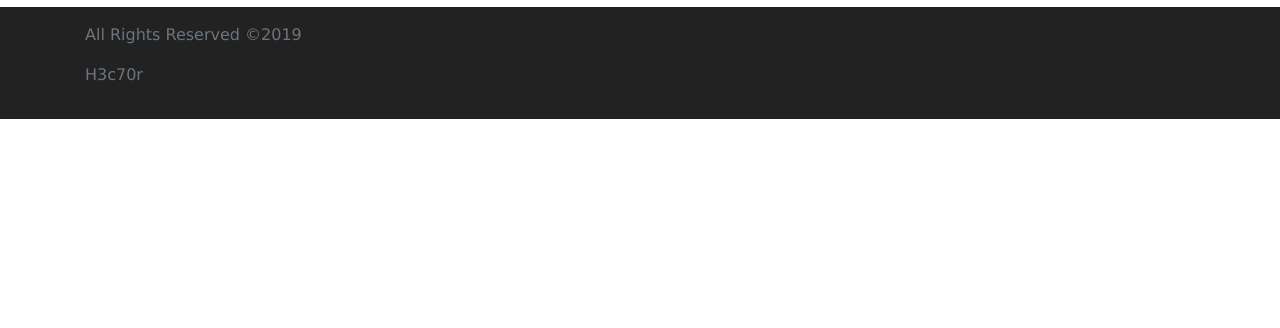
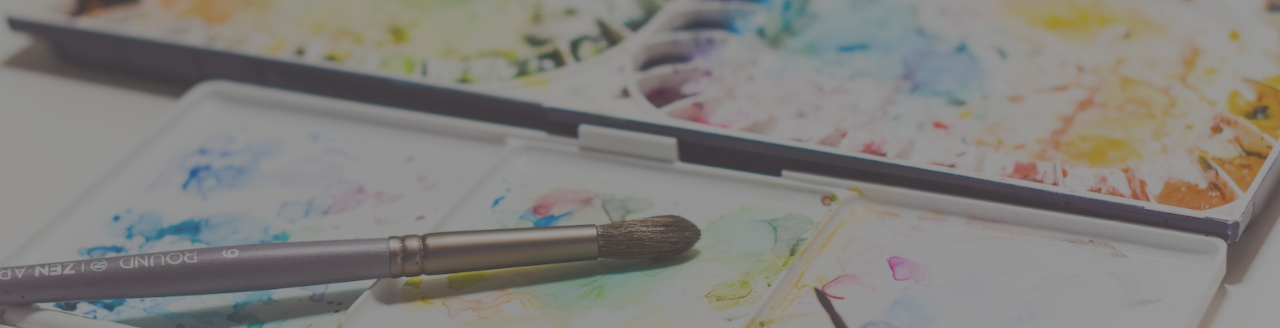
Before and after one commit to h3c70rdelAn9el/quick-art-store, a Gatsby site: page /about in a window 1280 px wide. Before the commit this address had no page. Shown: the part 177-505 px from the top of the page. Built offline with nearby package versions, Linux system fonts and the light colour scheme; Gatsby itself is replaced by a stand-in of ours.

Commit message:
Add about page

```diff
--- a/src/components/layout.css
+++ b/src/components/layout.css
@@ -28,7 +28,8 @@ h1, h2, h3, h4, h5, h6 {
   font-size: 2rem;
 }
 
-.default-background {
+.default-background,
+.about-background {
   min-height: 100vh;
   display: flex;
   align-items: center;
@@ -79,3 +80,9 @@ h1, h2, h3, h4, h5, h6 {
   background-color: var(--mainDark);
   color: var(--mainYellow);
 }
+
+.about-background {
+  min-height: 70vh;
+  background-color: lightgray;
+  color: black;
+}
--- /dev/null
+++ b/src/pages/about.js
@@ -0,0 +1,34 @@
+import React from "react"
+import { Link, graphql, StaticQuery } from "gatsby"
+
+import Layout from "../components/layout"
+import SEO from "../components/seo"
+import BackgroundSection from "../components/globals/BackgroundSection"
+import Info from "../components/home/info"
+
+const AboutPage = ({ data }) => (
+  <div>
+    <Layout>
+      <BackgroundSection
+        img={data.img.childImageSharp.fluid}
+        title="About Me"
+        styleClass="about-background"
+      />
+      <Info />
+    </Layout>
+  </div>
+)
+
+export const query = graphql`
+  {
+    img: file(relativePath: { eq: "about-page.jpg" }) {
+      childImageSharp {
+        fluid {
+          ...GatsbyImageSharpFluid_tracedSVG
+        }
+      }
+    }
+  }
+`
+
+export default AboutPage;
```
Also changed, not shown: src/images/about-page.jpg (added), src/pages/about.css (added).
